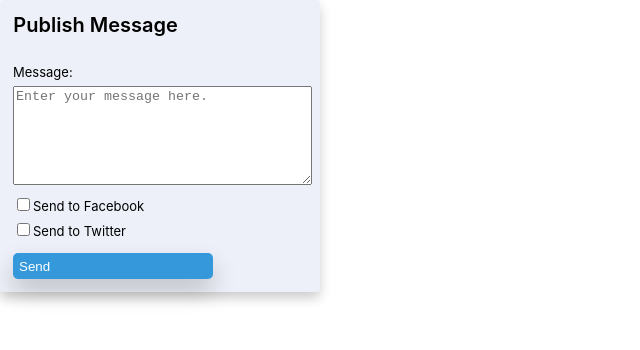
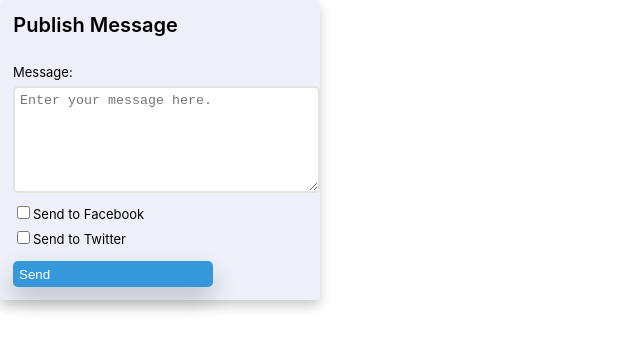
Before and after one commit to steffenjacobs/supersocial, a React (Create React App) app in the folder frontend/: page / in a window 1280 px wide. Shown: the top 350 px of the page, without its empty margins (0-640 px from the left). Built offline with nearby package versions, Linux system fonts and the light colour scheme.

Commit message:
chore: adjust styling of textarea and primary button

```diff
--- a/frontend/src/PublishMessageTile.tsx
+++ b/frontend/src/PublishMessageTile.tsx
@@ -74,7 +74,7 @@ export class PublishMessageTile extends React.Component<any, SendTextForm>{
                     <div>
                         <div className="messageLabel">Message</div>
                         <div>
-                        <textarea placeholder="Enter your message here." id="textMsg" onChange={this.formTextAreaUpdated.bind(this)} />
+                        <textarea className="textarea" placeholder="Enter your message here." id="textMsg" onChange={this.formTextAreaUpdated.bind(this)} />
                         </div>
                     </div>
                     <div>
--- a/frontend/src/UiElements.css
+++ b/frontend/src/UiElements.css
@@ -4,12 +4,12 @@
     justify-content: center;
     background-color: white;
     color: #3498db;
-    border: none;
     border-radius: 0.3125rem;
     box-shadow: 0 12px 24px 0 rgba(0, 0, 0, 0.2);
     height: 2em;
     cursor: pointer;
     transition: 200ms;
+    border: 2px solid #3498db;
 
 }
 
@@ -21,8 +21,15 @@
 .btn-primary {
     background-color: #3498db;
     color: white;
+    border: none;
 }
 
 .btn-primary:hover {
     background-color: #5cb6f1;
 }
+
+.textarea {
+    border-radius: .3125rem;
+    border: 2px solid #e3e3e3;
+    padding: .3125rem;
+}
```
Also changed, not shown: 1 other file (tests, documents, lock files or other folders).
